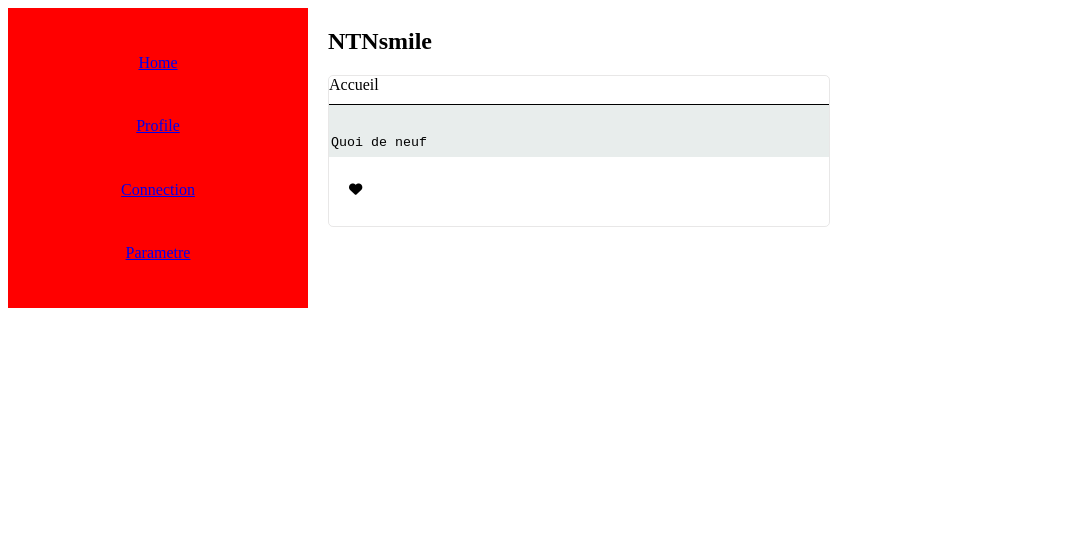
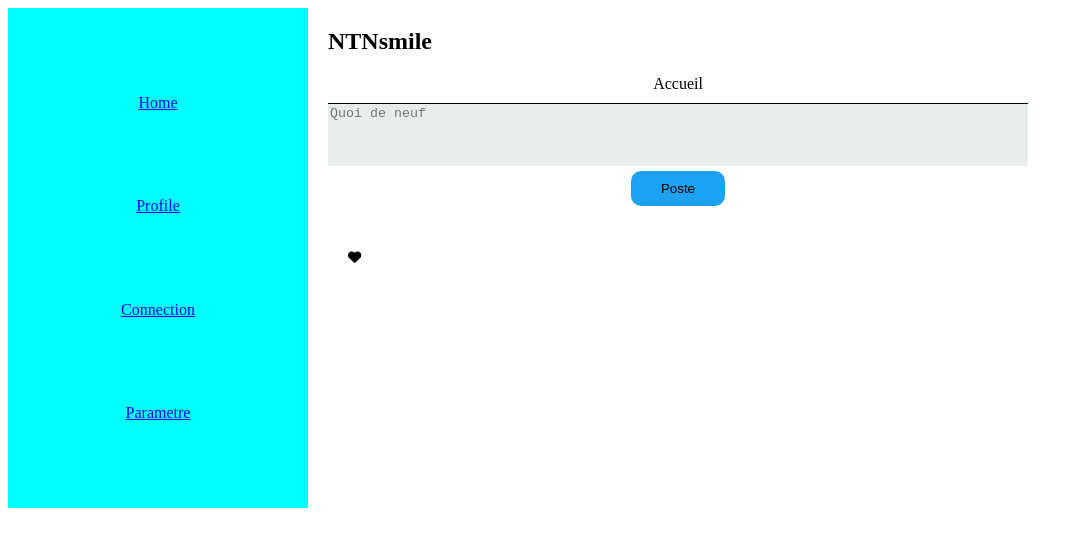
Before and after one commit to NicolasTamareg/ntnsmile, a Vue app: page / in a window 1280 px wide. Shown: the top 546 px of the page, without its empty margins (0-1083 px from the left). Built offline with nearby package versions, Linux system fonts and the light colour scheme.

Commit message:
mise a jour page

```diff
--- a/src/App.vue
+++ b/src/App.vue
@@ -16,7 +16,12 @@ import { RouterLink, RouterView } from "vue-router";
       </header>
       <RouterView />
   </section>
+  <section>
+    <footer>
 
+    </footer>
+
+  </section>
 </template>
 
 <style scoped>
@@ -31,15 +36,19 @@ header{
   display: flex;
   justify-content: center;
   background-color: red;
+
   width: 300px;
   height: 100%;
 }
 nav{
   display: flex;
-  width: 150px;
-  height: 300px;
+  width: 300px;
+  height: 500px;
+  position: fixed;
+  padding: 0 20px 0 20px;
   flex-direction: column;
   align-items: center;
+  background-color: aqua;
   justify-content: space-evenly;;
 
   }
--- a/src/components/HomePage.vue
+++ b/src/components/HomePage.vue
@@ -10,14 +10,11 @@
 
       <label for="story">Accueil</label>
       <textarea id="inputpost" name="inputpost"
-            placeholder="Quoi de neuf" value="Quoi de neuf" >
-      </textarea>
+            placeholder="Quoi de neuf"></textarea>
 
       <div class="iconposte">
 
-        <button><i class="fa-solid fa-heart"></i></button>
-
-
+        <button class="validpost">Poste</button>
       </div>
 
      <div>
@@ -28,7 +25,7 @@
 
     </div>
 
-
+    <button class="buttonpost"><i class="fa-solid fa-heart"></i></button>
   </div>
 
 
@@ -37,7 +34,8 @@
 
 </template>
 
-<style scoped>
+<style scoped lang="scss">
+
 .formatpage{
   margin: 20px 20px 10px 20px;
 }
@@ -45,20 +43,44 @@
 label{
   border-bottom: 1px solid black;
   padding-bottom: 10px;
+  text-align: center;
+}
+
+.iconposte{
+  display: flex;
+  justify-content: center;
+  border:none;
+
 }
 
 #inputpost{
   height: 20px;
+
   border: none;
   resize : none;
   background-color: rgb(232, 237, 236);
-  padding-top: 30px;
-
+  padding-bottom: 40px;
 
 }
 
+.validpost{
+  border: none;
+  border-radius: 10px;
+  text-align: center;
+  padding: 10px 30px 10px 30px;
+  cursor: pointer;
+  margin-top: 5px;
+  background-color: #1DA1F2;
 
-button{
+  &:hover{
+
+    background-color:white ;
+    color:  #1DA1F2;
+    transition: 0.3s;
+  }
+
+ }
+.buttonpost{
   border: none;
   margin-top: 5px;
   padding: 20px;
@@ -69,8 +91,7 @@ button{
   display: flex;
   flex-direction: column;
   height: 150px;
-  width: 500px;
-  border: 1px solid rgba(210, 207, 207, 0.5);
+  width: 700px;
  border-radius: 5px;
 
 }
```
Also changed, not shown: 1 other file (tests, documents, lock files or other folders).
